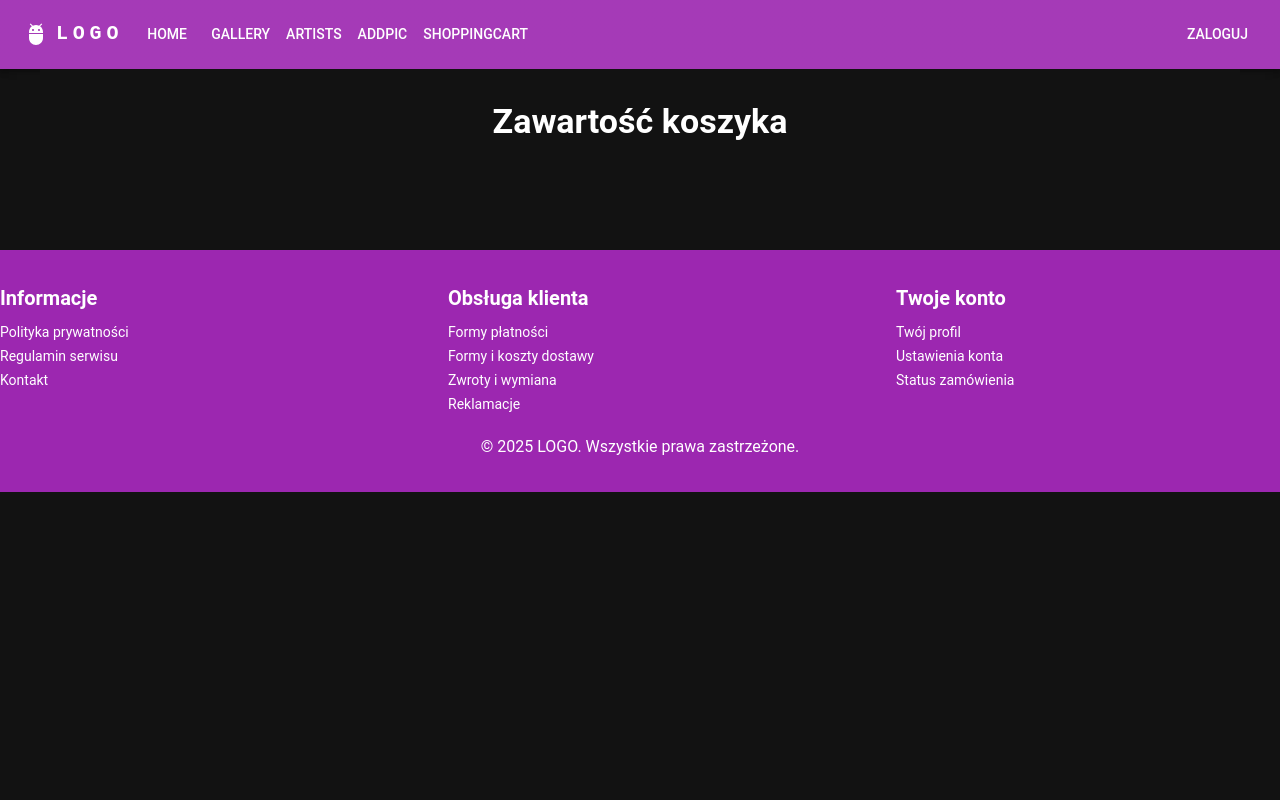
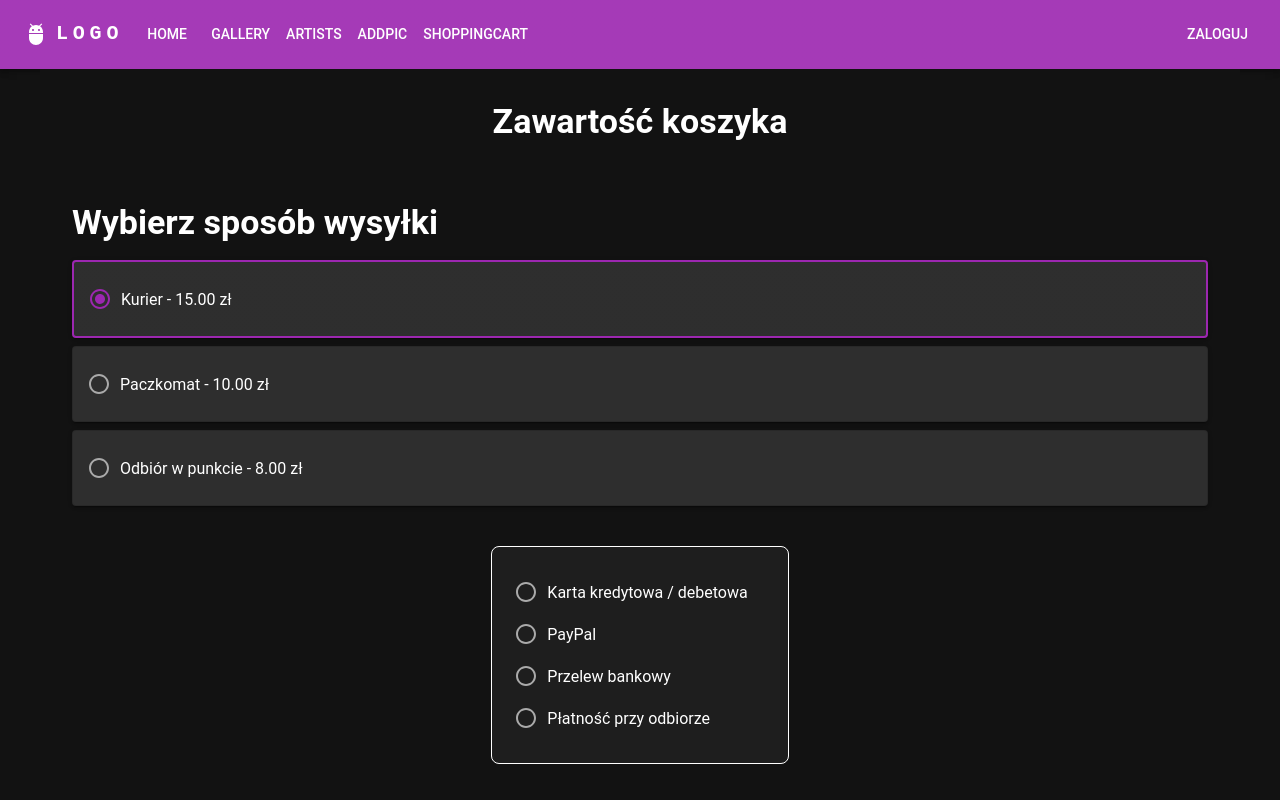
Before and after one commit to weronasta/Artists_portfolio, a React (Create React App) app in the folder my-app/: page /ShoppingCart in a window 1280 px wide. Shown: the top 800 px of the page. Built offline with nearby package versions, Linux system fonts and the light colour scheme.

Commit message:
Cart small fixes

```diff
--- a/my-app/src/pages/ShoppingCart.js
+++ b/my-app/src/pages/ShoppingCart.js
@@ -4,6 +4,8 @@ import AddIcon from "@mui/icons-material/Add";
 import RemoveIcon from "@mui/icons-material/Remove";
 import DeleteIcon from "@mui/icons-material/Delete";
 import { useCart } from "../contexts/CartContext";
+import ShippingMethods from "../components/ShippingMethods";
+import PaymentMethods from "../components/PaymentMethods";
 
 function ShoppingCart() {
   const { cartItems, removeFromCart, updateQuantity } = useCart();
@@ -53,7 +55,7 @@ function ShoppingCart() {
             <Box sx={{ flex: 1 }}>
               <Typography variant="h6">{item.name}</Typography>
               <Typography variant="body1" color="text.secondary">
-                Cena: {item.currentPrice.toFixed(2)} zł
+                Cena: {(item.currentPrice * item.quantity).toFixed(2)} zł
               </Typography>
             </Box>
             <Box sx={{ display: "flex", alignItems: "center", gap: 1 }}>
@@ -70,6 +72,7 @@ function ShoppingCart() {
                 onClick={() =>
                   updateQuantity(item.id, item.quantity + 1)
                 }
+                disabled={item.quantity === item.numberOf}
               >
                 <AddIcon />
               </IconButton>
@@ -80,7 +83,10 @@ function ShoppingCart() {
           </Paper>
         ))}
       </Box>
+      <ShippingMethods />
+      <PaymentMethods />
     </Box>
+
   );
 }
 
```
Also changed, not shown: my-app/src/components/PaymentMethods.js (renamed from my-app/src/components/payment.js).
